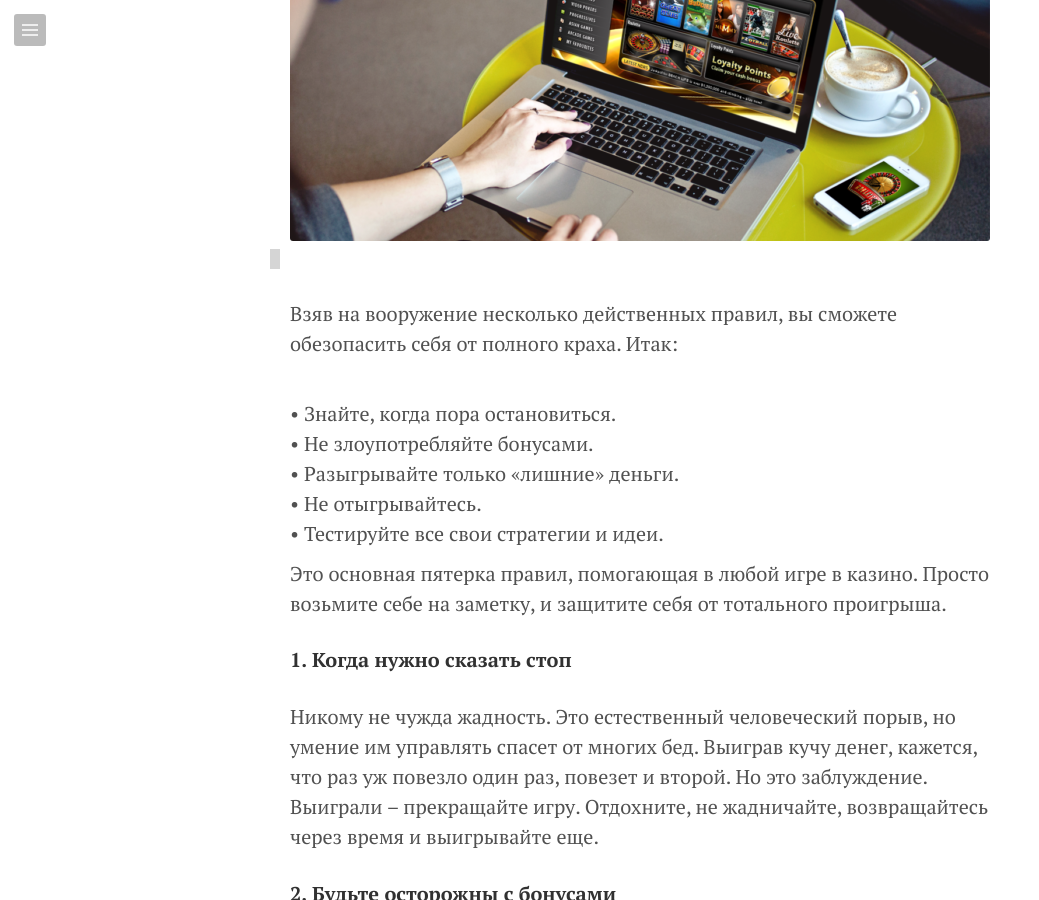
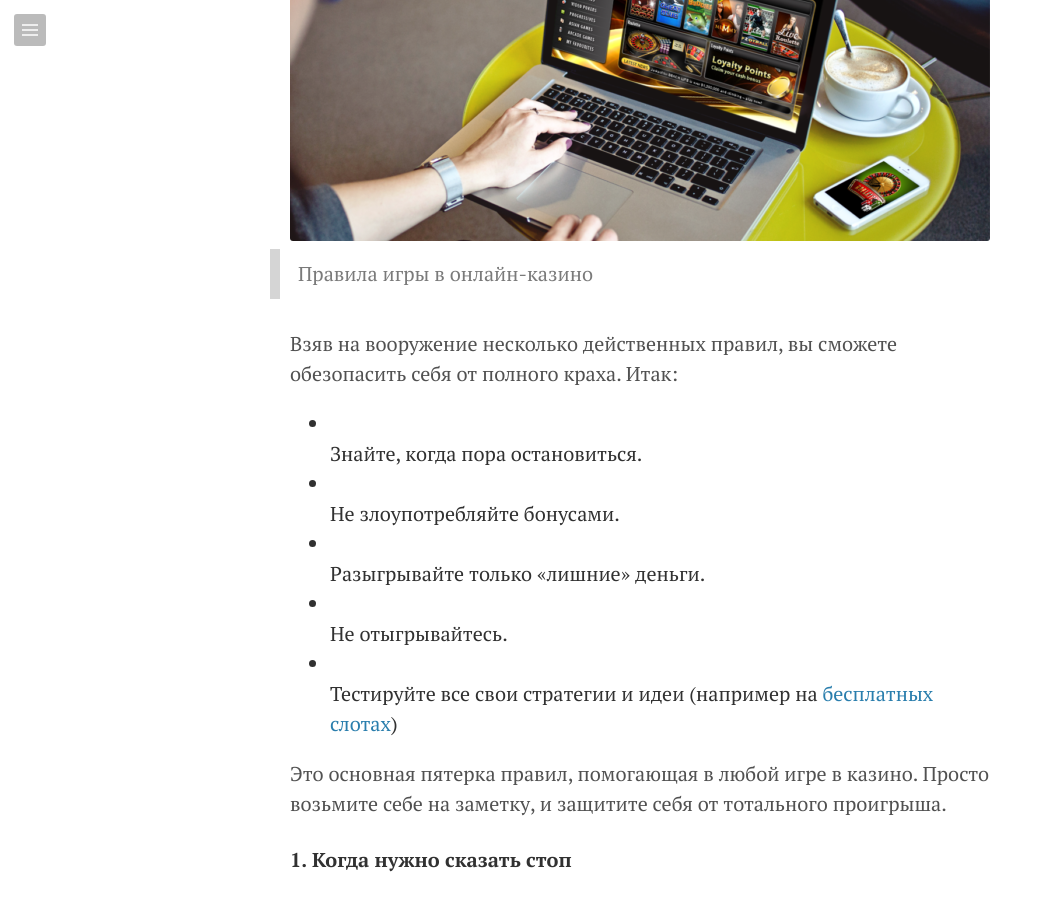
Before and after one commit to keepcalminblog/keepcalminblog.github.io, a Jekyll site: the page built from _posts/2019-01-24-kakobigratcasino.md, in a window 1280 px wide and 900 px high, scrolled down 1759 px. Shown: the whole window, without its empty margins (0-1039 px from the left). Built offline with Jekyll 4.4.1, drawn with Linux system fonts in a browser that asks for light colours; Markdown is read by kramdown in place of the engine named in the settings; some of the changed text lies outside the part shown.

Commit message:
Update from Forestry.io ilya.kono@gmail.com updated _posts/2019-01-24-kakobigratcasino.md

```diff
--- a/_posts/2019-01-24-kakobigratcasino.md
+++ b/_posts/2019-01-24-kakobigratcasino.md
@@ -19,15 +19,15 @@ date: 2019-01-24 10:20:00
 
 В этом вопросе нужно честно себе признаться и усвоить, что обыграть казино невозможно. Если бы существовала хоть одна работающая стратегия, то гениальные математики уже бы давно решили этот вопрос. Но нет. Нужно учитывать, что при определенных стратегиях игры действительно можно выиграть и при правильном подходе унести 95%, 98% от вложенной суммы. Но обыграть казино на 100% невозможно.
 
-{% include image.html url="/img/casino-pravila.png" width="100%" description="" %}
+{% include image.html url="/img/casino-pravila.png" width="100%" description="Правила игры в онлайн-казино" %}
 
 Взяв на вооружение несколько действенных правил, вы сможете обезопасить себя от полного краха. Итак:
 
-<br>• Знайте, когда пора остановиться.
-<br>• Не злоупотребляйте бонусами.
-<br>• Разыгрывайте только «лишние» деньги.
-<br>• Не отыгрывайтесь.
-<br>• Тестируйте все свои стратегии и идеи.
+* <br> Знайте, когда пора остановиться.
+* <br> Не злоупотребляйте бонусами.
+* <br> Разыгрывайте только «лишние» деньги.
+* <br> Не отыгрывайтесь.
+* <br> Тестируйте все свои стратегии и идеи (например на [бесплатных слотах](https://cafe-inbet.cc/ "Cafe Inbet"))
 
 Это основная пятерка правил, помогающая в любой игре в казино. Просто возьмите себе на заметку, и защитите себя от тотального проигрыша.
 
```
Also changed, not shown: other parts of _posts/2019-01-24-kakobigratcasino.md (+4 -4 lines).
